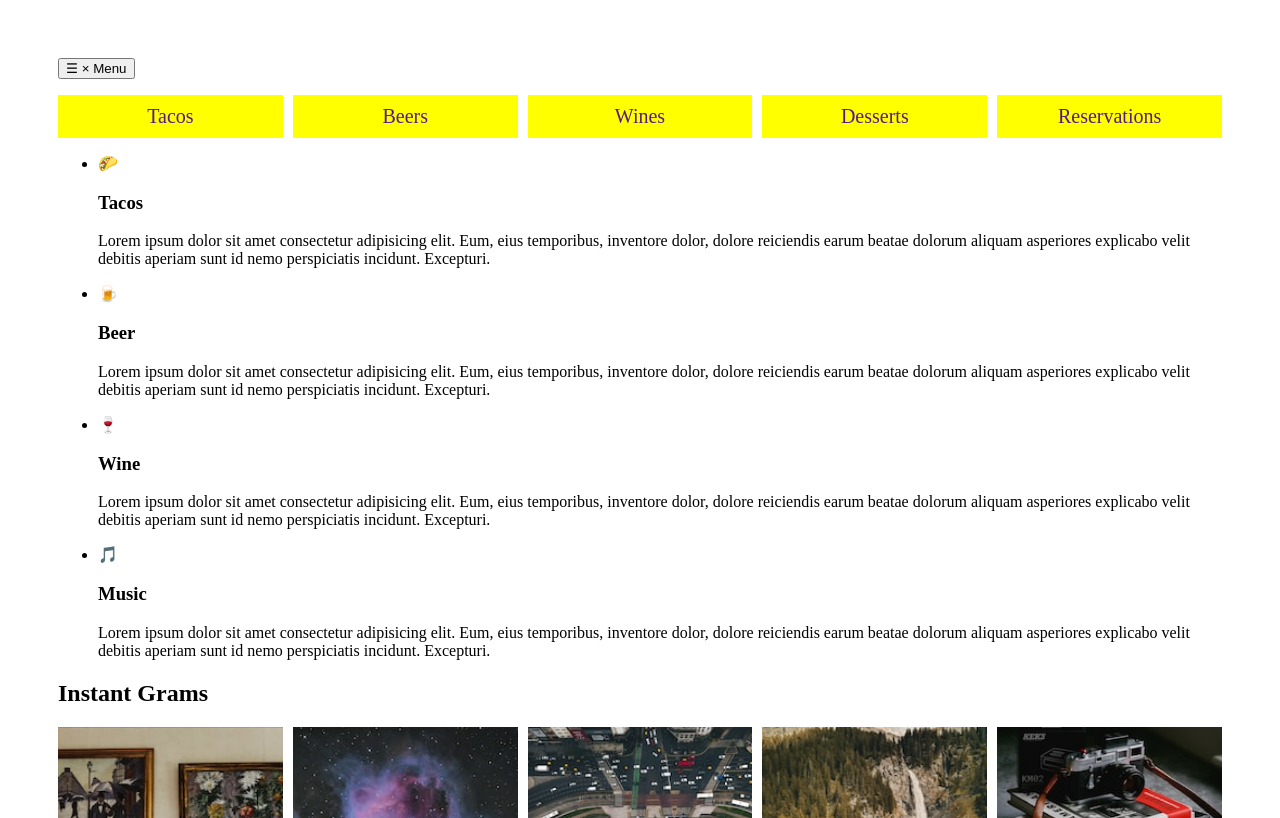
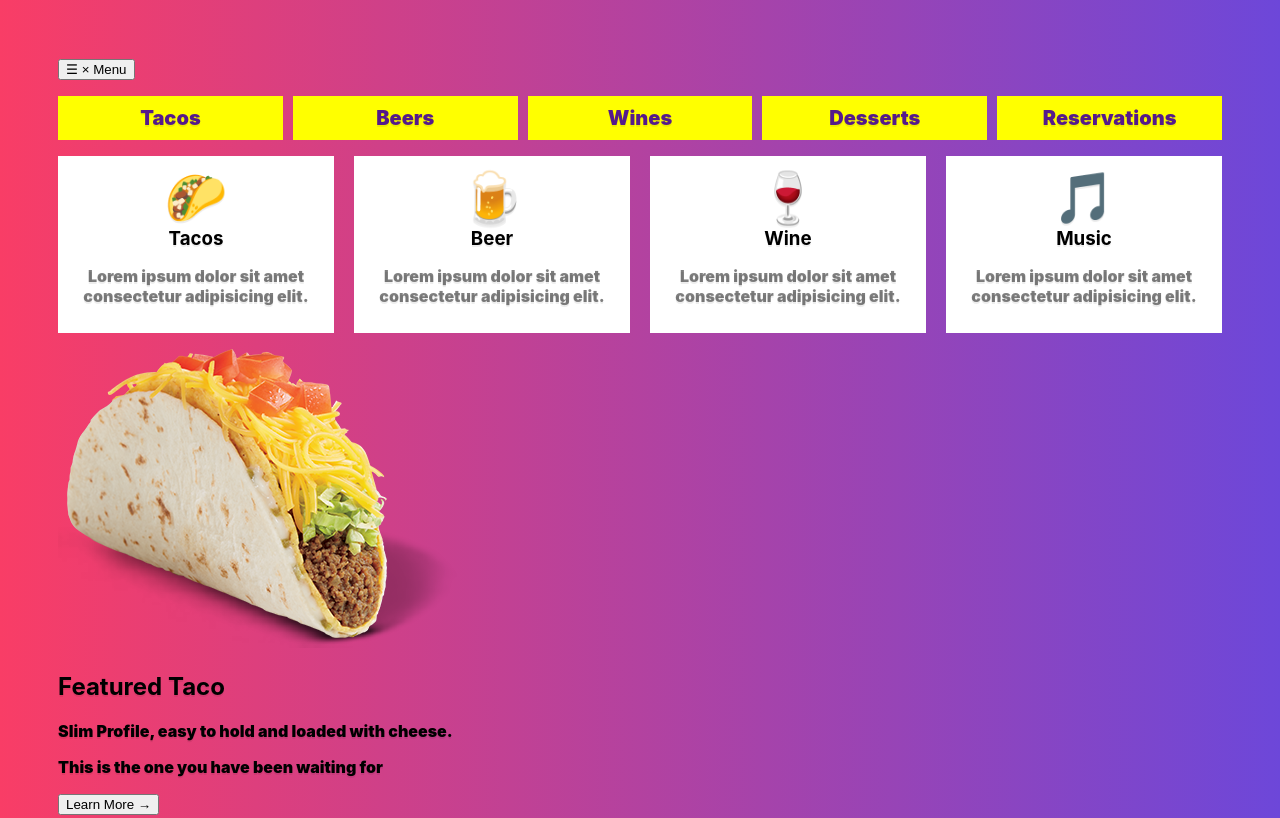
Before and after one commit to aylar23/MyRestaurant, a plain HTML site: page index.html in a window 1280 px wide. Shown: the top 818 px of the page. Drawn offline with Linux system fonts and the light colour scheme.

Commit message:
features added

```diff
--- a/index.html
+++ b/index.html
@@ -37,33 +37,43 @@
     </nav>
 
 
-    <ul>
-        <li>
-            <p>🌮</p>
-            <h3>Tacos</h6>
-            <p>Lorem ipsum dolor sit amet consectetur adipisicing elit. Eum, eius temporibus, inventore dolor, dolore reiciendis earum beatae dolorum aliquam asperiores explicabo velit debitis aperiam sunt id nemo perspiciatis incidunt. Excepturi.</p>
-        </li>
-        <li>
-            <p>🍺</p>
-            <h3>Beer</h6>
-            <p>Lorem ipsum dolor sit amet consectetur adipisicing elit. Eum, eius temporibus, inventore dolor, dolore reiciendis earum beatae dolorum aliquam asperiores explicabo velit debitis aperiam sunt id nemo perspiciatis incidunt. Excepturi.</p>
-        </li>
-        <li>
-            <p>🍷</p>
-            <h3>Wine</h6>
-            <p>Lorem ipsum dolor sit amet consectetur adipisicing elit. Eum, eius temporibus, inventore dolor, dolore reiciendis earum beatae dolorum aliquam asperiores explicabo velit debitis aperiam sunt id nemo perspiciatis incidunt. Excepturi.</p>
-        </li>
+    <main>
 
-        <li>
-            <p>🎵</p>
-            <h3>Music</h6>
-            <p>Lorem ipsum dolor sit amet consectetur adipisicing elit. Eum, eius temporibus, inventore dolor, dolore reiciendis earum beatae dolorum aliquam asperiores explicabo velit debitis aperiam sunt id nemo perspiciatis incidunt. Excepturi.</p>
-        </li>
+        <ul id="card_wrapper">
+            <li class="card">
+                <p class="icon">🌮</p>
+                <h3 class="title">Tacos</h3>
+                <p class="desc">Lorem ipsum dolor sit amet consectetur adipisicing elit. </p>
+            </li>
+            <li class="card">
+                <p class="icon">🍺</p>
+                <h3 class="title">Beer</h3>
+                <p class="desc">Lorem ipsum dolor sit amet consectetur adipisicing elit. </p>
+            </li>
+            <li class="card">
+                <p class="icon">🍷</p>
+                <h3 class="title">Wine</h3>
+                <p class="desc">Lorem ipsum dolor sit amet consectetur adipisicing elit. </p>
+            </li>
 
-    </ul>
+            <li class="card">
+                <p class="icon">🎵</p>
+                <h3 class="title">Music</h3>
+                <p class="desc">Lorem ipsum dolor sit amet consectetur adipisicing elit.</p>
+            </li>
 
+        </ul>
 
-    <main>
+        <section class="about">
+            <img src="images/queso-taco.png" alt="Yummy Taco" class="about__mockup">
+            <div class="about__details">
+              <h2>Featured Taco</h2>
+              <p>Slim Profile, easy to hold and loaded with cheese.</p>
+              <p>This is the one you have been waiting for</p>
+              <button>Learn More →</button>
+            </div>
+          </section>
+
 
         <h2>Instant Grams</h2>
         <div class="gallery">
--- a/style.css
+++ b/style.css
@@ -1,43 +1,83 @@
+html{
+    font-family: -apple-system, BlinkMacSystemFont, "Segoe UI", Roboto, Helvetica, Arial, sans-serif, "Apple Color Emoji", "Segoe UI Emoji", "Segoe UI Symbol";
+    font-weight: 900;
+    text-shadow: 0 2px 0 rgb(0 0 0 / 7%);
+}
 
-body{
+body {
     padding: 50px;
+    background-image: linear-gradient(to right, rgb(249, 61, 102), rgb(109, 71, 217));
 }
-#nav_menu{
+
+#nav_menu {
     text-align: center;
     padding: 0;
     grid-gap: 10px;
     list-style: none;
     display: grid;
-    grid-template-columns: repeat(auto-fit, minmax(100px, 1fr));
+    grid-template-columns: repeat(auto-fit, minmax(200px, 1fr));
 }
 
-nav{
+nav {
     display: block;
 }
 
 
-#nav_menu li{
+#nav_menu li {
     background-color: yellow;
 }
 
-nav a{
+nav a {
     text-decoration: none;
     display: block;
     font-size: 20px;
     padding: 10px;
 }
 
-.gallery{
+.gallery {
     display: grid;
-    grid-gap: 10px;
+    grid-gap: 20px;
     list-style: none;
     grid-template-columns: repeat(auto-fit, minmax(200px, 1fr));
 }
 
 
 
+#card_wrapper {
+    padding: 0px;
+    display: grid;
+    grid-gap: 20px;
+    list-style: none;
+    text-align: center;
+    grid-template-columns: repeat(auto-fit, minmax(200px, 1fr));
+}
 
+.card {
+    background: white;
+    align-content: center;
+    padding: 10px;
+    border: 1px solid white;
+    display: block;
 
-.gallery img{
+}
+
+.card .icon {
+    margin: 0px;
+    font-size: 50px;
+}
+
+.card .desc {
+    color: rgba(0, 0, 0, 0.5);
+    margin: 10px, 0px;
+    font-size: 16px;
+}
+
+.card .title {
+
+    margin: 0px;
+
+}
+
+.gallery img {
     width: 100%;
 }
```
Also changed, not shown: images/queso-taco.png (added), images/taco.jpg (added), images/topography.svg (added).
